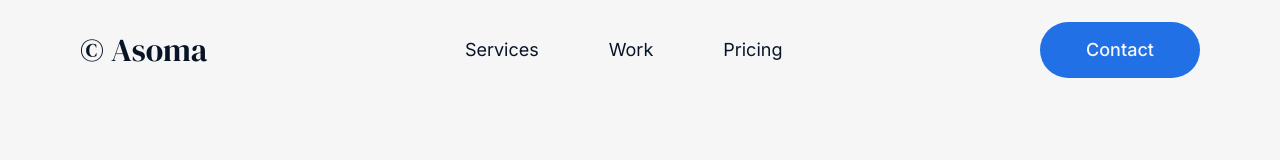
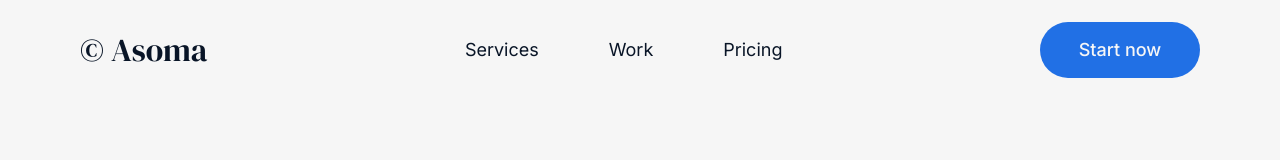
Before and after one commit to Netricc/asoma-web, a Next.js app: page / in a window 1280 px wide. Shown: the top 160 px of the page. Built offline with nearby package versions, Linux system fonts and the light colour scheme.

Commit message:
deploy issus + contact btn change content

```diff
--- a/components/main/Header.tsx
+++ b/components/main/Header.tsx
@@ -69,10 +69,10 @@ const Header = () => {
       <Button className="bg-primary max-sm:hidden w-[160px] text-white font-inter text-lg font-medium py-[14px] px-[18px] rounded-full hover:bg-primary-dark duration-200 active:bg-primary-darker">
         <Link href={"/contact"}>
           {language === "en"
-            ? "Contact"
+            ? "Start now"
             : language === "ar"
-            ? "التواصل"
-            : "Kontakt"}
+            ? "ابدأ الآن"
+            : "Jetzt starten"}
         </Link>
       </Button>
 
@@ -120,10 +120,10 @@ const Header = () => {
           >
             <Link href={"/contact"}>
               {language === "en"
-                ? "Contact"
+                ? "Start now"
                 : language === "ar"
-                ? "التواصل"
-                : "Kontakt"}
+                ? "ابدأ الآن"
+                : "Jetzt starten"}
             </Link>
           </Button>
         </div>
```
Also changed, not shown: package.json (+6 -6 lines).
